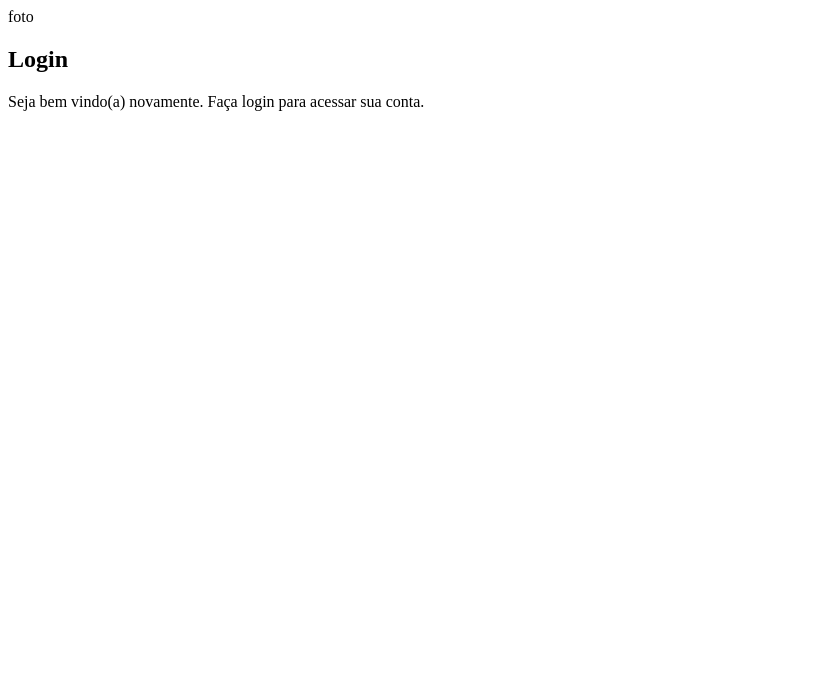
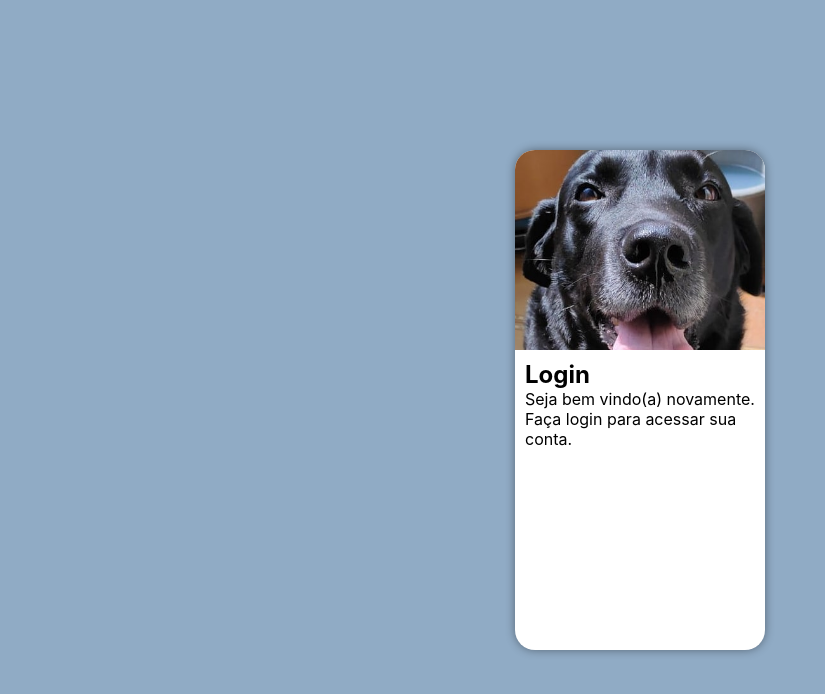
Before and after one commit to LeonardoOhara/projeto-login, a plain HTML site: page index.html in a window 1280 px wide. Shown: the whole page, without its empty margins (0-825 px from the left). Drawn offline with Linux system fonts and the light colour scheme.

Commit message:
imagem e estilos adicionado

```diff
--- a/estilos/style.css
+++ b/estilos/style.css
@@ -5,3 +5,48 @@ Paleta de cores
 verde: #49a09d
 lilás: #5f2c82
 */
+
+* {
+    font-family: -apple-system, BlinkMacSystemFont, 'Segoe UI', Roboto, Oxygen, Ubuntu, Cantarell, 'Open Sans', 'Helvetica Neue', sans-serif;
+    padding: 0px;
+    margin: 0px;
+    box-sizing: border-box;
+}
+
+body, html{
+    background-color: rgb(144, 171, 197);
+    height: 100vh;
+    width: 100vw;
+}
+
+main {
+    position: relative;
+    height: 100vh;
+    width: 100vw;
+}
+
+section#login {
+    position: absolute;
+    top: 50%;
+    left: 50%;
+    transform: translate(-50%,-50%);
+    overflow: hidden;
+
+    background-color: white;
+    width: 250px;
+    height: 500px;
+    border-radius: 20px;
+    box-shadow: 0px 0px 10px rgba(0, 0, 0, 0.404);
+}
+
+section#login > div#imagem {
+    display: block;
+    background: url(../imagens/tyson.jpg);
+    background-size: cover;
+    height: 200px;
+}
+
+section#login > div#formulario {
+    display: block;
+    padding: 10px;
+}
--- a/index.html
+++ b/index.html
@@ -8,10 +8,10 @@
 </head>
 <body>
     <main>
-        <section id="Login">
+        <section id="login">
             <div id="imagem">
-                foto
             </div>
+
             <div id="formulario">
                 <h1>Login</h1>
                 <p>Seja bem vindo(a) novamente. Faça login para acessar sua conta.</p>
```
